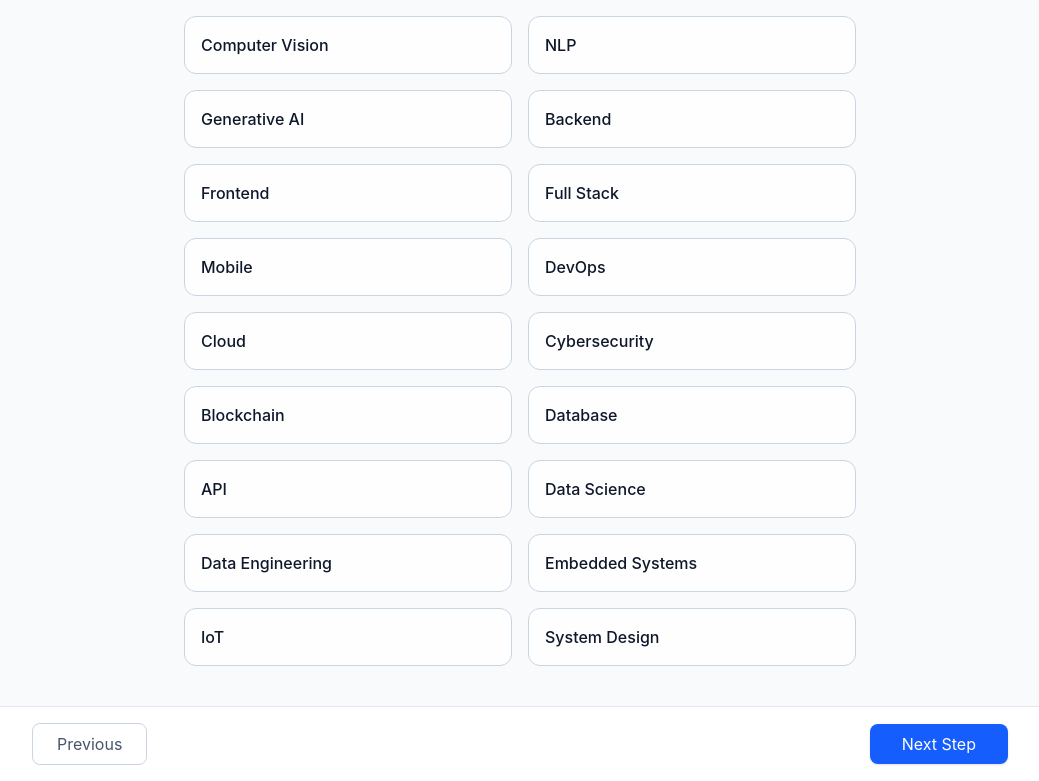
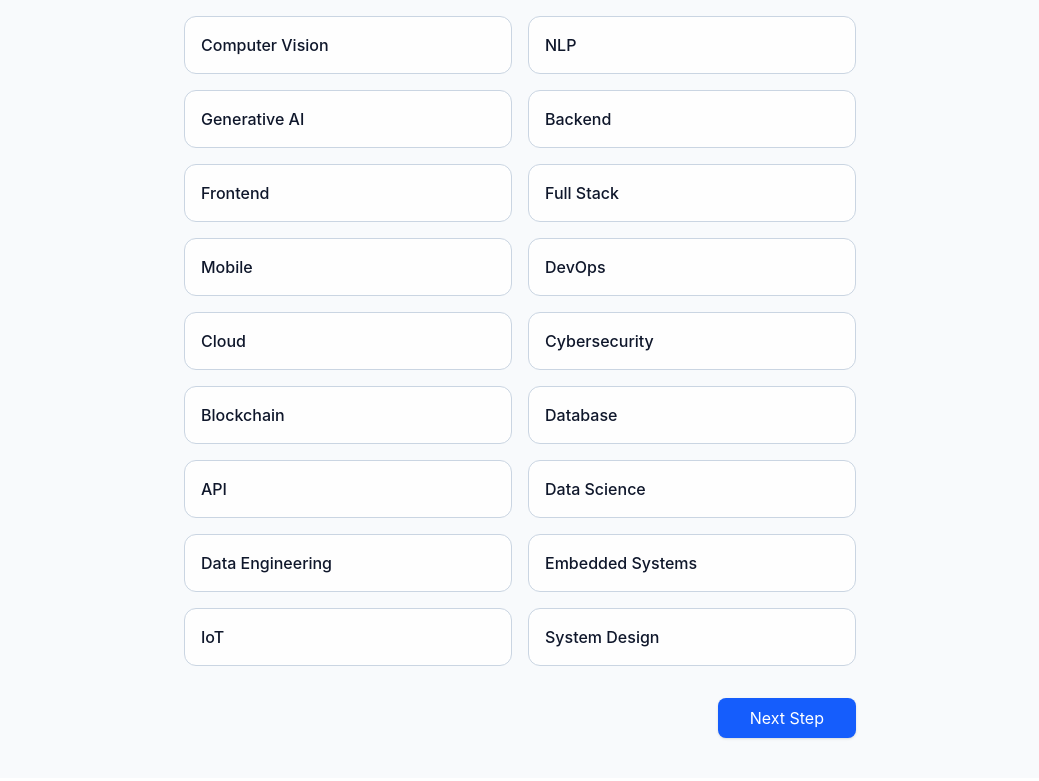
Before and after one commit to Syed-Hamza13/EngineerHub, a React (Vite) app in the folder frontend/: page /onboarding in a window 1280 px wide. Shown: the part 344-1125 px from the top of the page, without its empty margins (120-1159 px from the left). Built offline with nearby package versions, Linux system fonts and the light colour scheme.

Commit message:
refactor: clean up comments and improve code formatting in onboarding steps and middleware

```diff
--- a/frontend/src/components/onboarding/AlgorithmsStep.jsx
+++ b/frontend/src/components/onboarding/AlgorithmsStep.jsx
@@ -196,8 +196,8 @@ function AlgorithmsStep({ onNext }) {
 
         </div>
 
-        {/* Mobile Next Button */}
-        <div className="mt-8 flex justify-end md:hidden">
+        {/* Next Button */}
+        <div className="mt-8 flex justify-end">
 
           <button
             onClick={handleNext}
--- a/frontend/src/components/onboarding/InterestsStep.jsx
+++ b/frontend/src/components/onboarding/InterestsStep.jsx
@@ -130,8 +130,8 @@ function InterestsStep({ onNext }) {
 
         </div>
 
-        {/* Mobile Next Button */}
-        <div className="mt-8 flex justify-end md:hidden">
+        {/* Next Button */}
+        <div className="mt-8 flex justify-end">
 
           <button
             disabled={selectedInterests.length < 3}
--- a/frontend/src/components/onboarding/SkillsStep.jsx
+++ b/frontend/src/components/onboarding/SkillsStep.jsx
@@ -121,8 +121,8 @@ function SkillsStep({ onNext }) {
 
         </div>
 
-        {/* Mobile Next Button */}
-        <div className="mt-8 flex justify-end md:hidden">
+        {/* Next Button */}
+        <div className="mt-8 flex justify-end">
           <button
             onClick={handleNext}
             className="px-8 py-2 bg-blue-600 text-white rounded-lg hover:bg-blue-700 transition shadow-sm"
--- a/frontend/src/components/onboarding/TechStackStep.jsx
+++ b/frontend/src/components/onboarding/TechStackStep.jsx
@@ -154,8 +154,8 @@ function TechStackStep({ onNext }) {
 
         </div>
 
-        {/* Mobile Next */}
-        <div className="mt-8 flex justify-end md:hidden">
+        {/* Next Button */}
+        <div className="mt-8 flex justify-end">
 
           <button
             onClick={handleNext}
--- a/frontend/src/pages/Onboarding/Onboarding.jsx
+++ b/frontend/src/pages/Onboarding/Onboarding.jsx
@@ -85,9 +85,28 @@ async () => {
 
   try {
 
+    console.log(
+      "ONBOARDING DATA =>",
+      onboardingData
+    );
+
     const user =
     JSON.parse(
       localStorage.getItem("user")
+    );
+
+    console.log(
+      "CREATING PROFILE WITH =>",
+      {
+        userId: user._id,
+        role: "",
+        experienceLevel: "",
+        bio: "",
+        skills: onboardingData.skills,
+        algorithms: onboardingData.algorithms,
+        technologies: onboardingData.techStack,
+        interests: onboardingData.interests,
+      }
     );
 
     await createProfile({
@@ -190,16 +209,12 @@ async () => {
         {renderStep()}
       </div>
 
-      {/* Footer only for steps 1-4 */}
-      {currentStep !== 5 && (
+      {/* Footer only for step 5 */}
+      {currentStep === 5 && (
         <OnboardingFooter
           onPrevious={previousStep}
-          onNext={nextStep}
-          nextText={
-            currentStep === 4
-              ? "Finish Setup"
-              : "Next Step"
-          }
+          onNext={handleFooterNext}
+          nextText="Finish Setup"
         />
       )}
 
```
Also changed, not shown: frontend/src/services/profileApi.js (line endings or trailing spaces), 1 other file (tests, documents, lock files or other folders).
